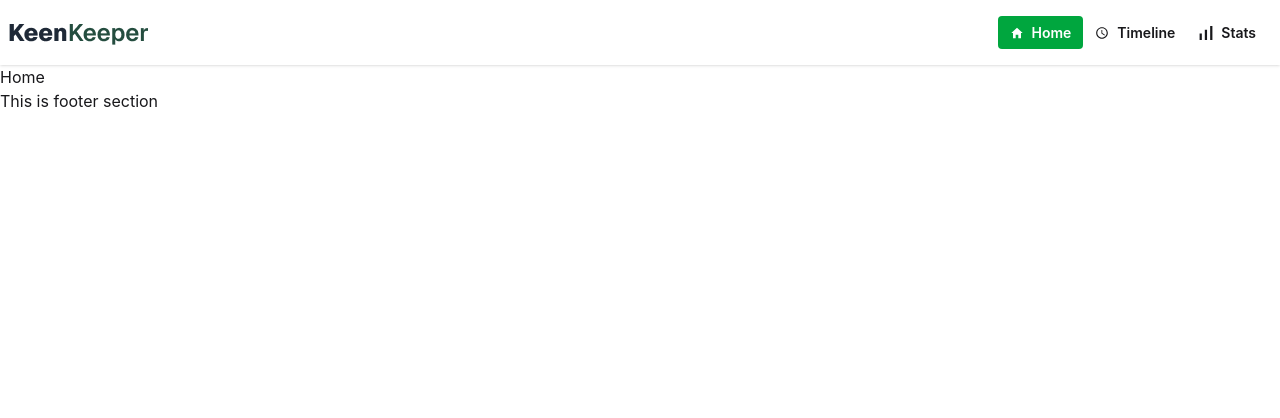
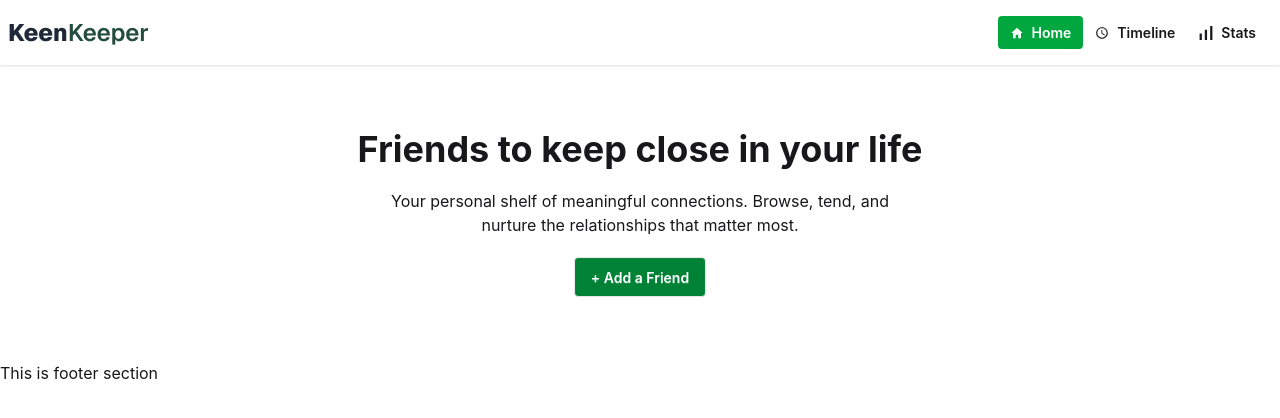
Before and after one commit to Arifuzzaman09/Keen-keeper-A7, a React (Vite) app: page / in a window 1280 px wide. Shown: the top 418 px of the page. Built offline with nearby package versions, Linux system fonts and the light colour scheme.

Commit message:
added banner

```diff
--- a/src/components/HomePage/banner/Banner.jsx
+++ b/src/components/HomePage/banner/Banner.jsx
@@ -2,8 +2,11 @@ import React from 'react';
 
 const Banner = () => {
     return (
-        <div>
-            Banner
+        <div className='w-10/12 mx-auto text-center space-y-5 my-16'>
+            <h2 className='text-4xl font-bold'>Friends to keep close in your life</h2>
+            <p>Your personal shelf of meaningful connections. Browse, tend, and <br /> nurture the
+                relationships that matter most.</p>
+                <button className='btn bg-green-700 text-white font-semibold'>+ Add a Friend</button>
         </div>
     );
 };
--- a/src/main.jsx
+++ b/src/main.jsx
@@ -5,6 +5,7 @@ import { RouterProvider } from 'react-router/dom'
 import RootLoyout from './Layout/RootLoyout'
 import "./index.css"
 import NotFound from './pages/Notfound/NotFound'
+import HomePage from './pages/homepage/HomePage'
 const router = createBrowserRouter(
   [
     {
@@ -13,11 +14,11 @@ const router = createBrowserRouter(
       children:[
       {
         path:"/",
-        element: <h2>Home</h2>
+        element: <HomePage></HomePage>
       },
       {
         path:"/timeline",
-        element: <h2>TimeLime</h2>
+        element: <h2>timeline</h2>
       },
       {
         path:"/stats",
```
